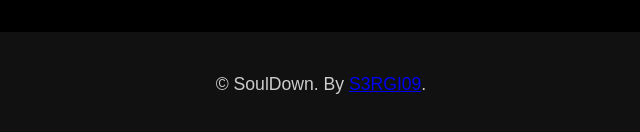
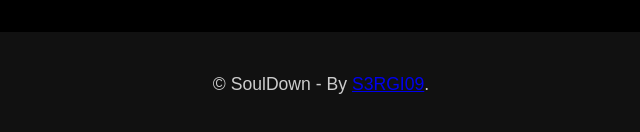
Before and after one commit to CyberForecast/SoulDown, a plain HTML site: page index.html in a window 1280 px wide. Shown: the part 2532-2664 px from the top of the page, 319-959 px from the left. Drawn offline with Linux system fonts and the light colour scheme.

Commit message:
Update index.html

```diff
--- a/index.html
+++ b/index.html
@@ -156,7 +156,7 @@
 </main>
 
 <footer>
-    <p>&copy SoulDown. By <a href="https://s3rgi09.github.io" target="_blank">S3RGI09</a>.</p>
+    <p>&copy SoulDown - By <a href="https://s3rgi09.github.io" target="_blank">S3RGI09</a>.</p>
 </footer>
 
 </body>
```
